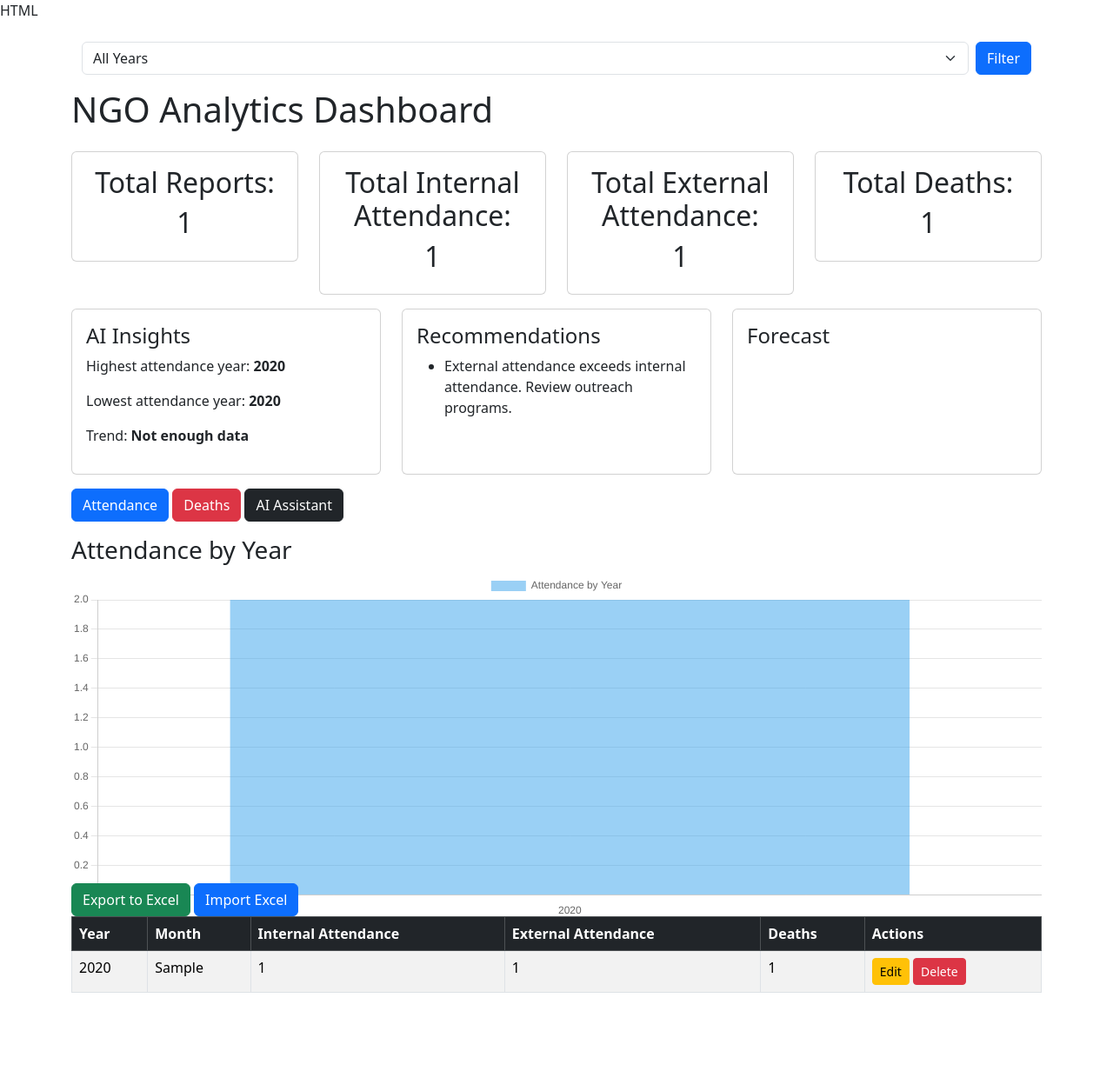
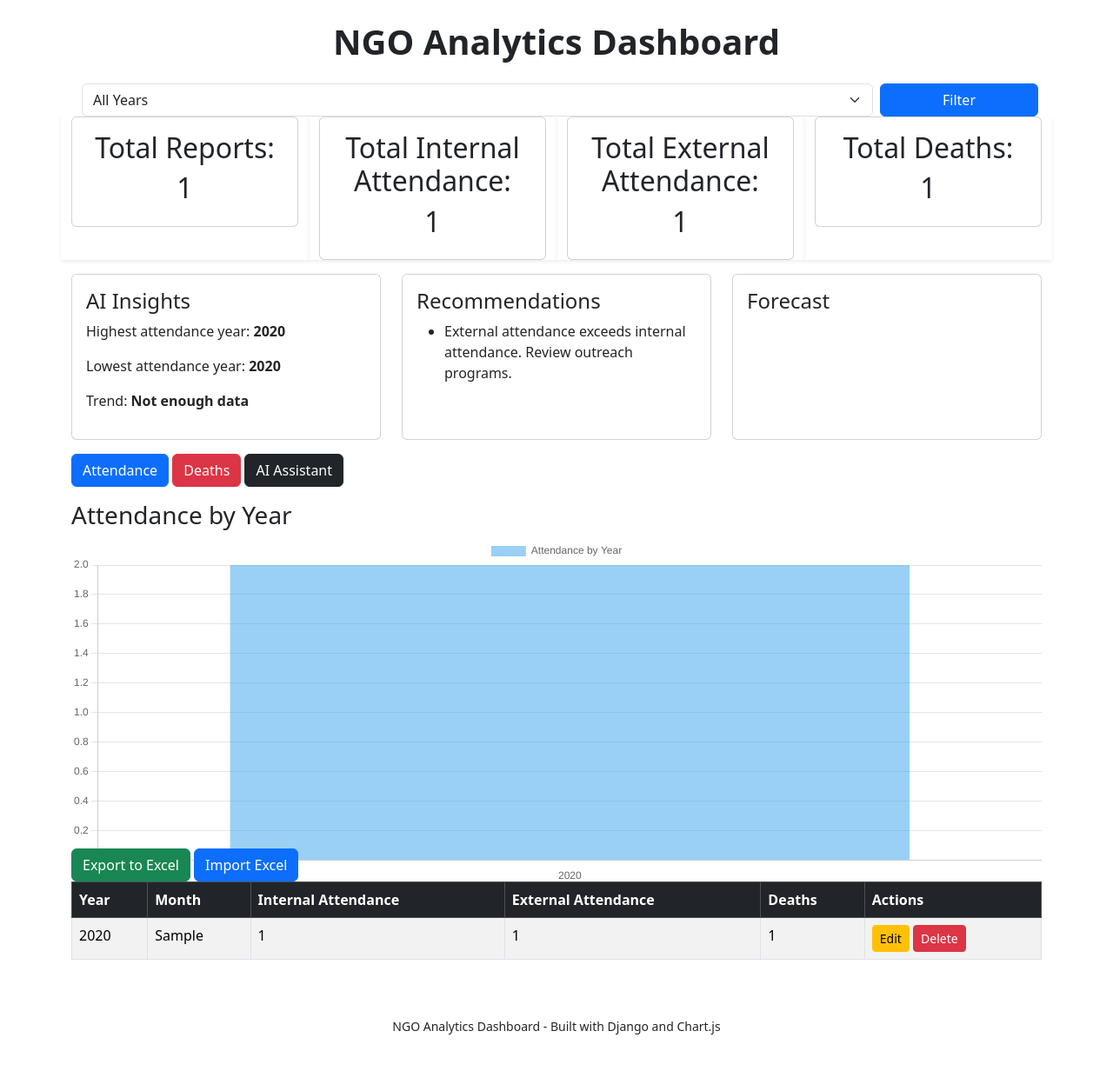
Before and after one commit to KattKriger/ngo-ai-manager, a Django app: page / in a window 1280 px wide. Shown: the whole page at 87% size. Before the commit the page ends 1142 px from the top, so only its background shows below. Run offline with Django 5.2, Linux system fonts and the light colour scheme; tables that the repository leaves empty hold one stand-in row (values such as "Sample post").

Commit message:
update 1626 19062026

```diff
--- a/reports/templates/reports/report_list.html
+++ b/reports/templates/reports/report_list.html
@@ -1,4 +1,3 @@
-HTML
 
 <!DOCTYPE html>
 <html>
@@ -15,7 +14,13 @@ HTML
     <body>
 
     <div class="container mt-4">
+
+        <h1 class="displpay-5 fw-bold text-center mb-4">
+            NGO Analytics Dashboard
+        </h1>
+
         <form method="get" class="container mt-4 d-flex gap-2 align-items-center">
+            <div class = col-md-10>
                 <select name="year" class="form-select">
                     <option value="">All Years</option>
                     {% for year in years %}
@@ -27,13 +32,17 @@ HTML
                         </option>
                     {% endfor %}
                 </select>
-            <button type="submit" class="btn btn-primary">Filter</button>
+            </div>
+            <div class = col-md-2>
+                <button type="submit" class="btn btn-primary w-100">Filter</button>
+            </div>
         </form>
 
-        <h1 class="mb-4">NGO Analytics Dashboard</h1>
+
+
 
         <div class="row">
-            <div class="col-md-3 col-sm-6 mb-3">
+            <div class="col-md-3 col-sm-6 mb-3 shadow-sm">
                 <div class="card text-center">
                     <div class="card-body">
                         <h2>Total Reports:</h2>
@@ -42,7 +51,7 @@ HTML
                 </div>
             </div>
 
-            <div class="col-md-3 col-sm-6 mb-3">
+            <div class="col-md-3 col-sm-6 mb-3 shadow-sm">
                 <div class="card text-center">
                     <div class="card-body">
                         <h2>Total Internal Attendance:</h2>
@@ -51,7 +60,7 @@ HTML
                 </div>
             </div>
 
-            <div class="col-md-3 col-sm-6 mb-3">
+            <div class="col-md-3 col-sm-6 mb-3 shadow-sm">
                 <div class="card text-center">
                     <div class="card-body">
                         <h2>Total External Attendance:</h2>
@@ -59,7 +68,7 @@ HTML
                     </div>
                 </div>
             </div>
-            <div class="col-md-3 col-sm-6 mb-3">
+            <div class="col-md-3 col-sm-6 mb-3 shadow-sm">
                 <div class="card text-center">
                     <div class="card-body">
                         <h2>Total Deaths:</h2>
@@ -174,6 +183,11 @@ HTML
                     </tbody>
                 </table>
              </div>
+             <footer class="text-center mt-5 mb-3">
+                <small>
+                    NGO Analytics Dashboard - Built with Django and Chart.js
+                </small>
+            </footer>
         </div>
     </div>
 
```
Lines whose indentation alone changed are shown as unchanged.
